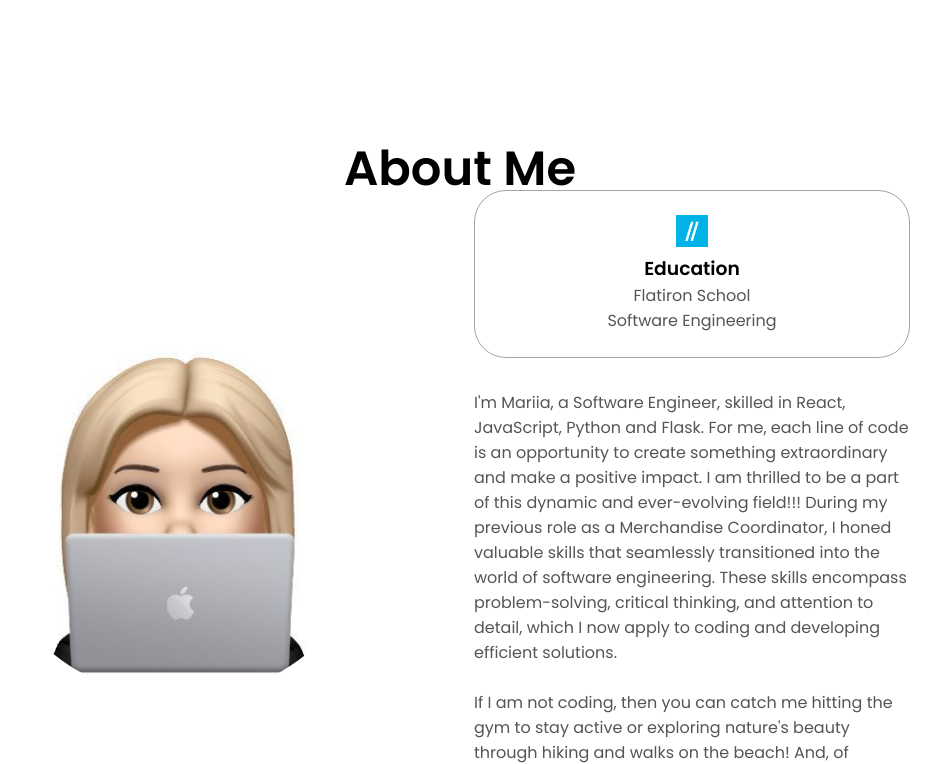
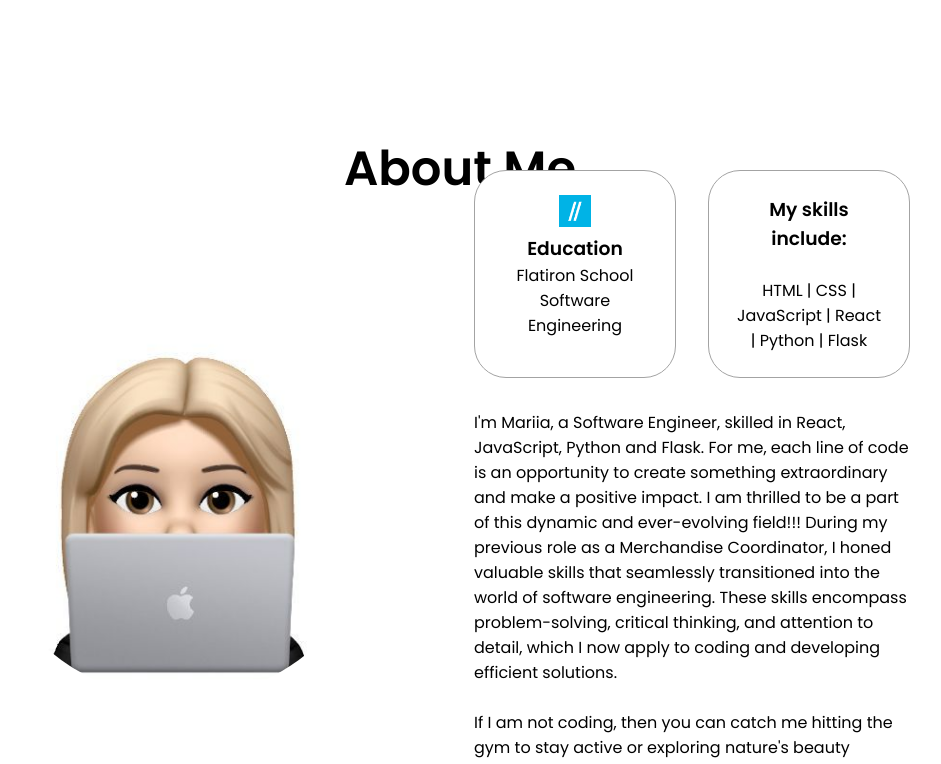
Before and after one commit to MariiaIngersoll/Portfolio, a plain HTML site: page index.html in a window 1280 px wide. Shown: the part 675-1439 px from the top of the page, without its empty margins (180-1121 px from the left). Drawn offline with Linux system fonts and the light colour scheme.

Commit message:
added skills div to About section

```diff
--- a/index.html
+++ b/index.html
@@ -86,6 +86,11 @@
                 <h3>Education</h3>
                 <p>Flatiron School<br />Software Engineering</p>
               </div>
+              <div class="details-container">
+                <h3>My skills include:</h3>
+                <br />
+                <p>HTML | CSS | JavaScript | React | Python | Flask</p>
+              </div>
             </div>
             <div class="text-container">
               <p>
--- a/style.css
+++ b/style.css
@@ -12,11 +12,6 @@ body {
 
 html {
     scroll-behavior: smooth;
-}
-
-p {
-    color: rgb(85, 85, 85)
-
 }
 
 /* Transition */
```
